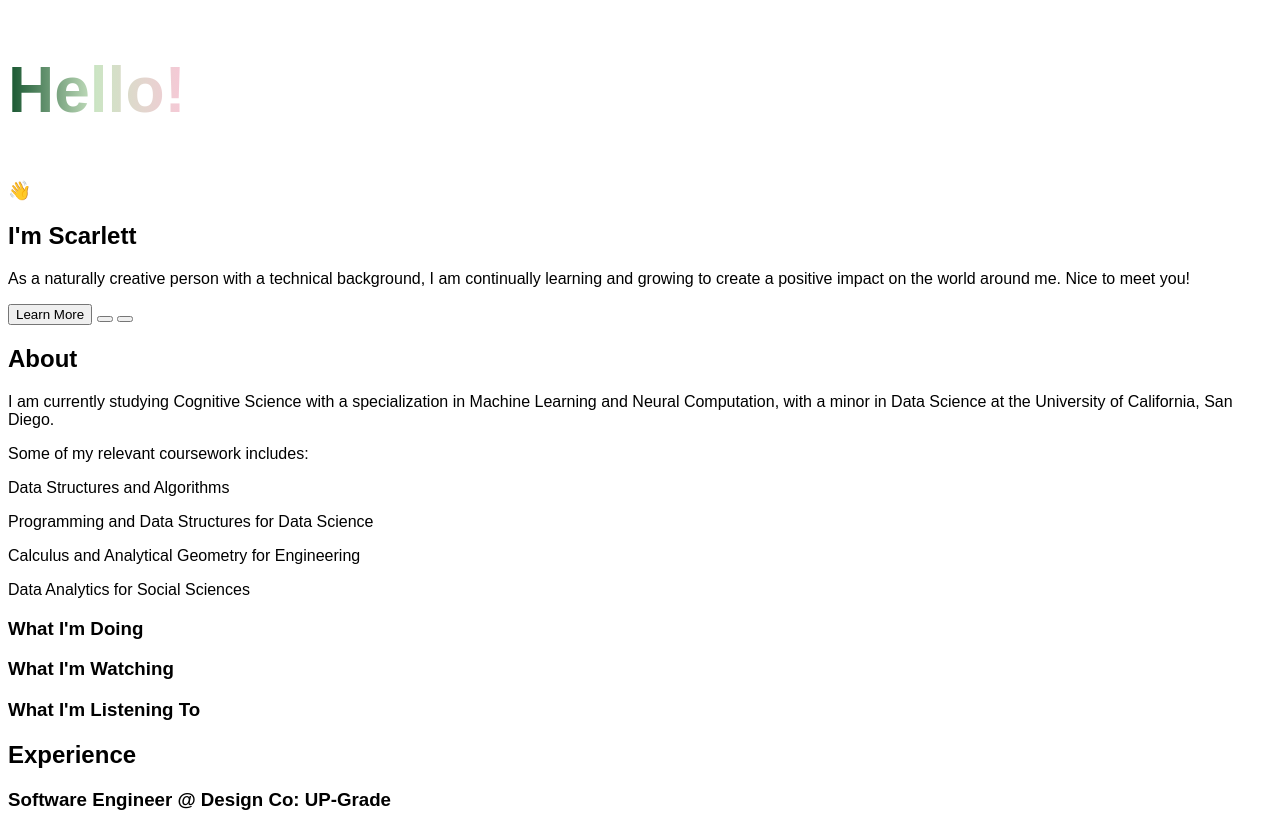
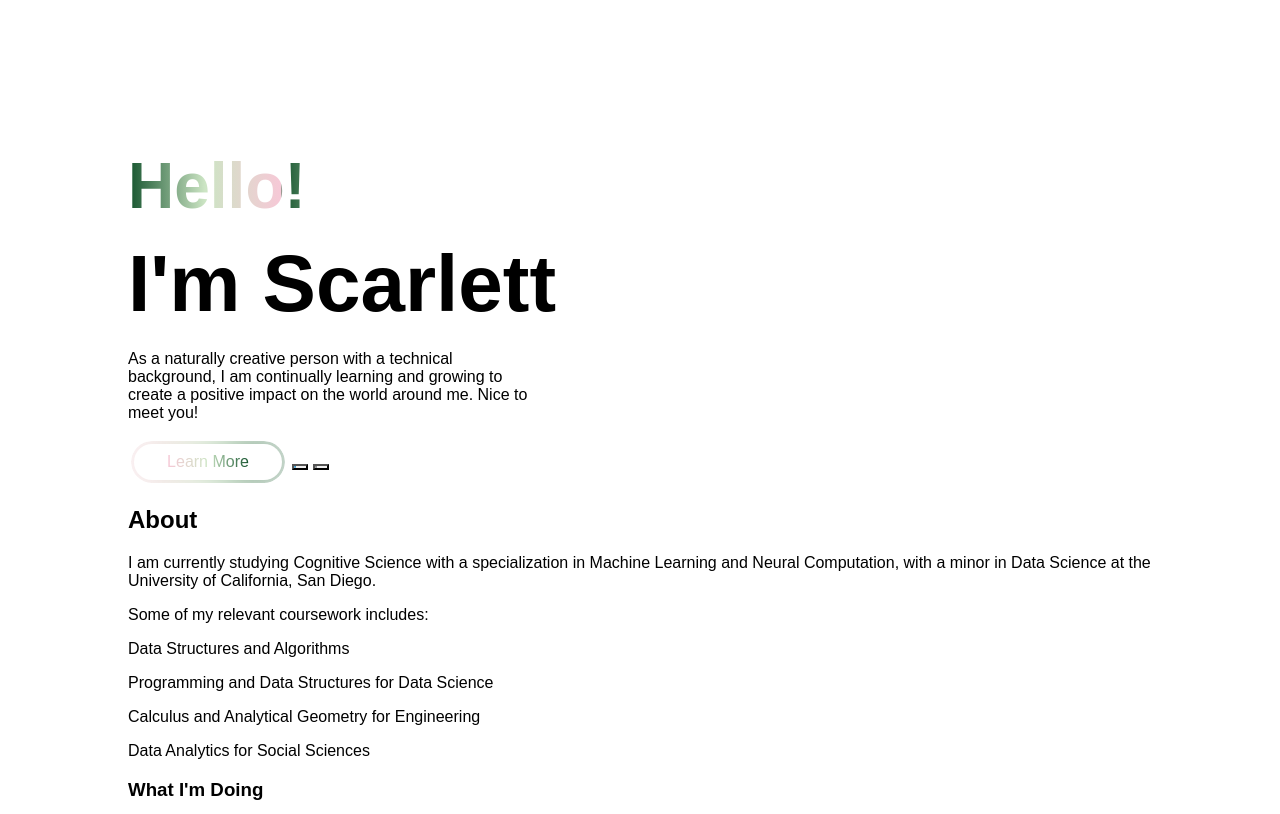
Before and after one commit to scarlettjeffries/scarlettjeffries.github.io, a plain HTML site: page index.html in a window 1280 px wide. Shown: the top 814 px of the page. Drawn offline with Linux system fonts and the light colour scheme.

Commit message:
updated styling

```diff
--- a/index.html
+++ b/index.html
@@ -13,10 +13,11 @@
         <section class="home">
             <div class="home">
                 <h2>Hello!</h2>
-                <h3>&#x1F44B;</h3>
                 <h1>I'm Scarlett</h1>
                 <p>As a naturally creative person with a technical background, I am continually learning and growing to create a positive impact on the world around me. Nice to meet you!</p>
-                <button id="learn-more">Learn More</button>
+                <button id="learn-more">
+                    <span>Learn More</span>
+                </button>
                 <button id="linkedin-button"></button>
                 <button id="github-button"></button>
             </div>
--- a/style.css
+++ b/style.css
@@ -1,21 +1,78 @@
 body {
     font-family: Arial, Helvetica, sans-serif;
+    margin-left: 10%;
+    margin-right: 10%;
 }
 
 .home h2 {
+    margin-top: 15%;
+    font-size: 4em;
+    line-height: 1;
     background-image: linear-gradient(to right, #14532D, #CCE5C4, #F7C8D7);
     -webkit-background-clip: text;
     -webkit-text-fill-color: transparent;
-    background-size: 14%;
-    font-size: 4em;
+    background-size: 15%;
 }
 
-.linkedin-button {
+.home h1 {
+    font-size: 5em;
+    line-height: 0;
+}
+
+.home p {
+    margin-right: 60%;
+}
+#learn-more {
+    position: relative;
+    display: inline-flex;
+    align-items: center;
+    justify-content: center;
+    width: 10em;
+    height: 3em;
+    font-size: 1em;
+    font-weight: semi-bold;
+    font-family: Arial, Helvetica, sans-serif;
+    border: 3px solid transparent;
+    border-radius: 3em;
+    background: white;
+    z-index: 1;
+    overflow: hidden;
+}
+
+#learn-more::before {
+    content: '';
+    position: absolute;
+    inset: 0;
+    z-index: -1;
+    padding: 3px; /* thickness of the "border" */
+    border-radius: inherit;
+    background: linear-gradient(to left, #14532D, #CCE5C4, #F7C8D7);
+    -webkit-mask:
+        linear-gradient(#fff 0 0) content-box,
+        linear-gradient(#fff 0 0);
+    -webkit-mask-composite: xor;
+            mask-composite: exclude;
+    mask:
+        linear-gradient(#fff 0 0) content-box,
+        linear-gradient(#fff 0 0);
+    mask-composite: exclude;
+    filter: blur(20px); /* optional: blur(15px) for glow */
+}
+
+#learn-more span {
+    background: linear-gradient(to left, #14532D, #CCE5C4, #F7C8D7);
+    -webkit-background-clip: text;
+    -webkit-text-fill-color: transparent;
+    background-clip: text;
+    text-fill-color: transparent;
+}
+
+#linkedin-button {
     background-image: url(/assets/Linkedin_logo.png);
     background-repeat: no-repeat;
     background-size: contain;
 }
-.github-button {
+#github-button {
     background-image: url(/assets/Github_logo.png);
     background-repeat: no-repeat;
     background-size: contain;
```
